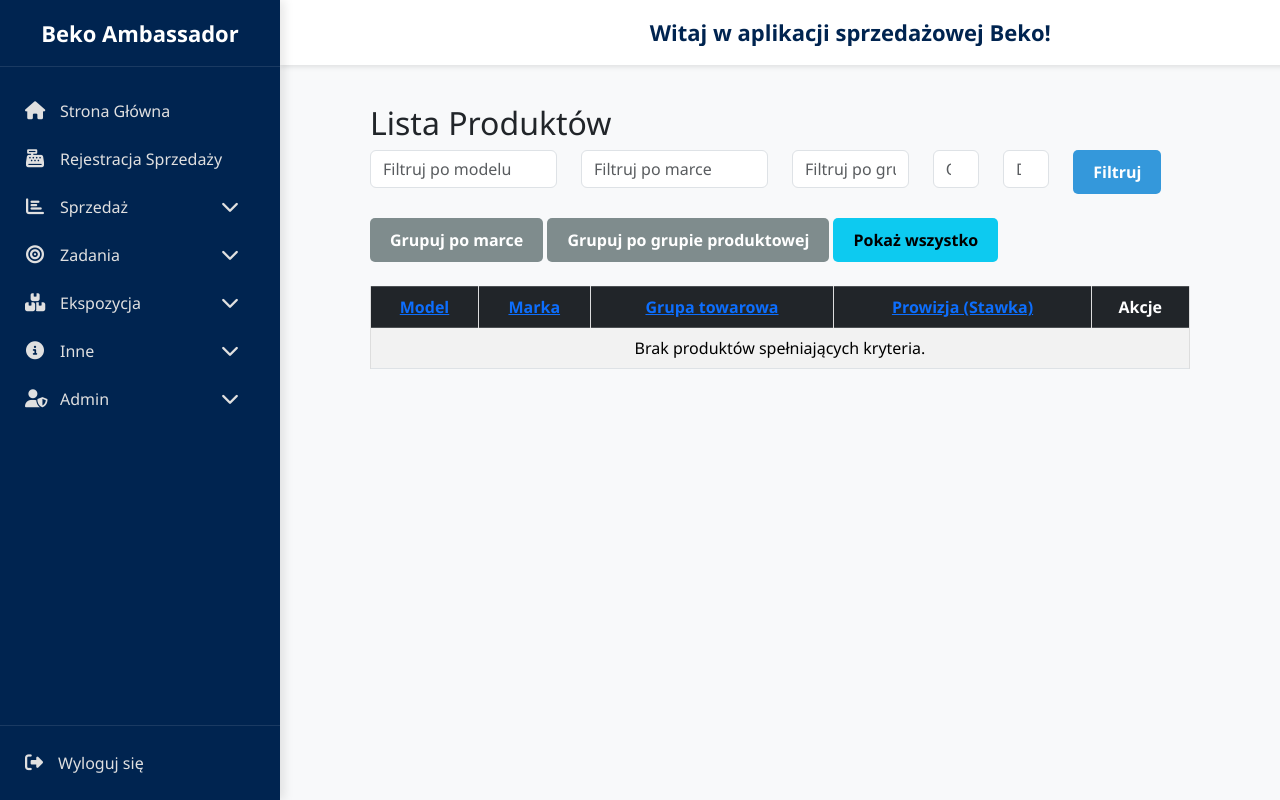
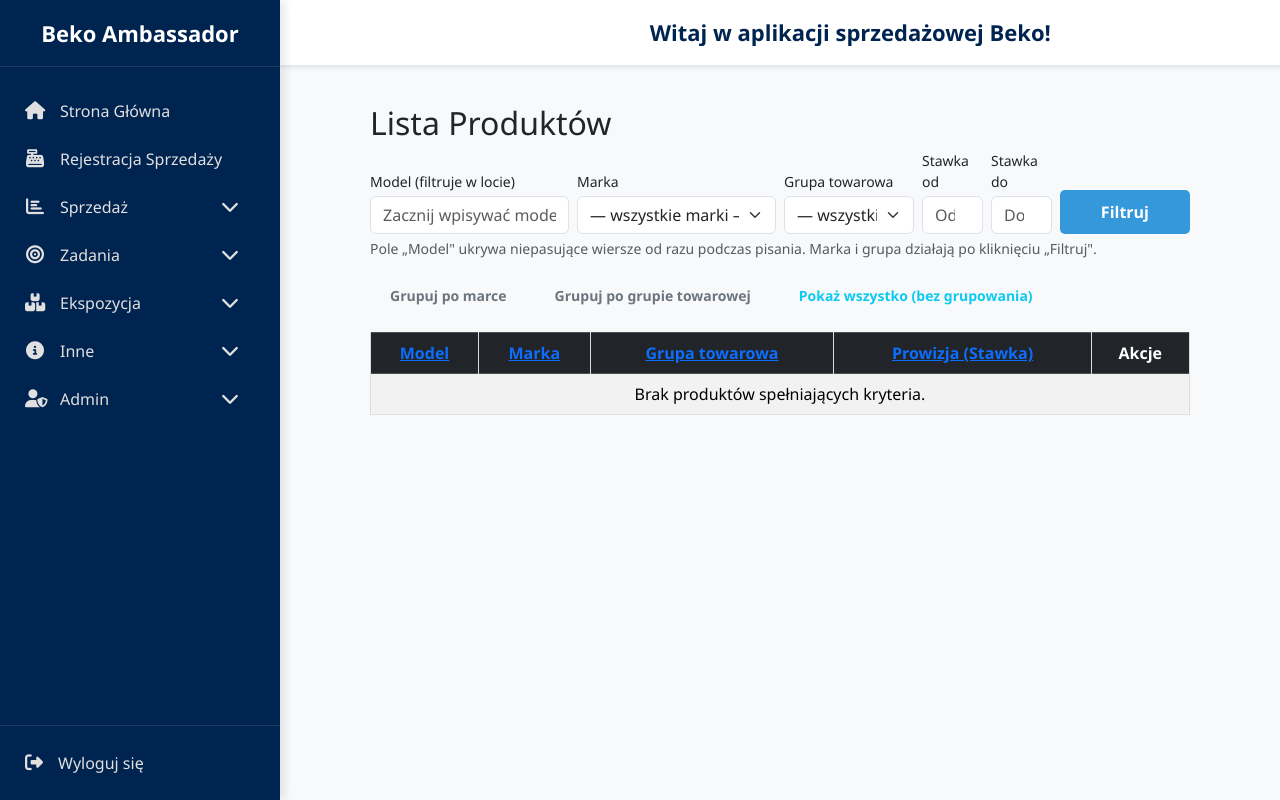
Before and after one commit to Fizyriusz/beko-sales-app, a Django app: page /produkty/produkty/ in a window 1280 px wide. Run offline with Django 5.2, Linux system fonts and the light colour scheme; the visitor is signed in with stand-in values (Sample User, id 1); data that the repository does not hold is empty.

Commit message:
feat: usprawnienia listy produktow, zadan, kalendarza i przeglad grup/marek
Lista produktow:
- Filtry marki i grupy towarowej jako listy rozwijane (wartosci z bazy)
- Dynamiczne filtrowanie po modelu w locie (ukrywanie niepasujacych wierszy
  bez przeladowania; w widoku grupowym auto-rozwijanie grup z trafieniami)
- Grupowanie domyslnie zwiniete + licznik produktow w naglowku grupy

Zadania (bez zmiany logiki liczenia - dokladne modele + okres):
- Czytelne wyjasnienie zasad naliczania postepu na stronie zadania
- Ostrzezenie gdy postep=0 a modele maja sprzedaz poza okresem (problem z data)
- Nowa kolumna "W okresie zadania" obok analizy z ostatnich N dni

Kalendarz:
- Znacznik statusu dnia pracy: Otwarty / Zamkniety + legenda

Panel admina:
- Nowy widok "Grupy i marki" z licznikami produktow, oznaczeniem pustych/
  blednych wartosci i linkami do przefiltrowanej listy produktow (do czyszczenia
  blednie zapisanych grup/marek)

Testy:
- tests_smoke.py: renderowanie zmienionych/nowych widokow (20/20 przechodzi)

Co-Authored-By: Claude Opus 4.8 <noreply@anthropic.com>

```diff
--- a/produkty/static/produkty/js/lista_produktow.js
+++ b/produkty/static/produkty/js/lista_produktow.js
@@ -1,4 +1,57 @@
-// This file can be used for future enhancements to the product list page.
-document.addEventListener('DOMContentLoaded', function() {
-    // Tutaj można dodać kod, który ma być wykonany po załadowaniu strony
+// Dynamiczne filtrowanie listy produktow po modelu (bez przeladowania strony).
+document.addEventListener('DOMContentLoaded', function () {
+    const input = document.getElementById('modelLiveFilter');
+    if (!input) return;
+
+    const emptyMsg = document.getElementById('liveFilterEmpty');
+    // Wszystkie wiersze produktow (dzialaja zarowno w widoku tabeli, jak i w grupowaniu).
+    const rows = Array.from(document.querySelectorAll('tr[data-model]'));
+    const groupItems = Array.from(document.querySelectorAll('[data-group-item]'));
+
+    function applyFilter() {
+        const q = input.value.trim().toLowerCase();
+        let visibleCount = 0;
+
+        rows.forEach(function (row) {
+            const model = row.getAttribute('data-model') || '';
+            const match = q === '' || model.indexOf(q) !== -1;
+            row.style.display = match ? '' : 'none';
+            if (match) visibleCount++;
+        });
+
+        // Widok grupowany: pokazuj tylko grupy, ktore maja pasujace wiersze,
+        // i automatycznie rozwijaj je podczas wyszukiwania.
+        groupItems.forEach(function (item) {
+            const itemRows = item.querySelectorAll('tr[data-model]');
+            let anyVisible = false;
+            itemRows.forEach(function (r) {
+                if (r.style.display !== 'none') anyVisible = true;
+            });
+            item.style.display = anyVisible ? '' : 'none';
+
+            const collapse = item.querySelector('.accordion-collapse');
+            const button = item.querySelector('.accordion-button');
+            if (collapse && button) {
+                if (q !== '' && anyVisible) {
+                    collapse.classList.add('show');
+                    button.classList.remove('collapsed');
+                    button.setAttribute('aria-expanded', 'true');
+                } else if (q === '') {
+                    // Po wyczyszczeniu pola przywracamy zwiniete grupy.
+                    collapse.classList.remove('show');
+                    button.classList.add('collapsed');
+                    button.setAttribute('aria-expanded', 'false');
+                }
+            }
+        });
+
+        if (emptyMsg) {
+            emptyMsg.classList.toggle('d-none', visibleCount !== 0);
+        }
+    }
+
+    input.addEventListener('input', applyFilter);
+
+    // Jesli pole ma juz wartosc (np. po przeslaniu formularza), zastosuj od razu.
+    if (input.value.trim() !== '') applyFilter();
 });
--- a/produkty/templates/produkty/base.html
+++ b/produkty/templates/produkty/base.html
@@ -94,6 +94,7 @@
                     <a href="#" class="submenu-toggle"><i class="fas fa-user-shield"></i> Admin <i class="fas fa-chevron-down float-end"></i></a>
                     <ul class="submenu">
                         <li><a href="{% url 'produkty:import_excel' %}">Import produktów</a></li>
+                        <li><a href="{% url 'produkty:grupy_marki' %}">Grupy i marki (przegląd)</a></li>
                         <li><a href="{% url 'produkty:konta_lista' %}">Zarządzanie kontami</a></li>
                         <li><a href="{% url 'produkty:wyciagnij_liste_modeli' %}">Wyciągnij listę modeli</a></li>
                         <li><a href="{% url 'produkty:delete_sales_for_day' %}">Usuń sprzedaż z dnia</a></li>
--- a/produkty/templates/produkty/lista_produktow.html
+++ b/produkty/templates/produkty/lista_produktow.html
@@ -8,47 +8,67 @@
 <div class="container mt-4">
     <h2>Lista Produktów</h2>
 
-    <form method="get" class="mb-4">
-        <div class="row">
+    <form method="get" class="mb-3">
+        <div class="row g-2 align-items-end">
             <div class="col-md-3">
-                <input type="text" name="model" class="form-control" placeholder="Filtruj po modelu" value="{{ model_filter }}">
+                <label class="form-label small mb-1">Model (filtruje w locie)</label>
+                <input type="text" name="model" id="modelLiveFilter" class="form-control"
+                       placeholder="Zacznij wpisywać model..." value="{{ model_filter }}" autocomplete="off">
             </div>
             <div class="col-md-3">
-                <input type="text" name="marka" class="form-control" placeholder="Filtruj po marce" value="{{ marka_filter }}">
+                <label class="form-label small mb-1">Marka</label>
+                <select name="marka" class="form-select">
+                    <option value="">— wszystkie marki —</option>
+                    {% for m in dostepne_marki %}
+                    <option value="{{ m }}" {% if m == marka_filter %}selected{% endif %}>{{ m }}</option>
+                    {% endfor %}
+                </select>
             </div>
             <div class="col-md-2">
-                <input type="text" name="grupa_towarowa" class="form-control" placeholder="Filtruj po grupie" value="{{ grupa_towarowa_filter }}">
+                <label class="form-label small mb-1">Grupa towarowa</label>
+                <select name="grupa_towarowa" class="form-select">
+                    <option value="">— wszystkie grupy —</option>
+                    {% for g in dostepne_grupy %}
+                    <option value="{{ g }}" {% if g == grupa_towarowa_filter %}selected{% endif %}>{{ g }}</option>
+                    {% endfor %}
+                </select>
             </div>
             <div class="col-md-1">
+                <label class="form-label small mb-1">Stawka od</label>
                 <input type="number" step="0.01" name="prowizja_od" class="form-control" placeholder="Od" value="{{ prowizja_od }}">
             </div>
             <div class="col-md-1">
+                <label class="form-label small mb-1">Stawka do</label>
                 <input type="number" step="0.01" name="prowizja_do" class="form-control" placeholder="Do" value="{{ prowizja_do }}">
             </div>
-            <div class="col-md-2">
+            <div class="col-md-2 d-grid">
                 <button type="submit" class="btn btn-primary">Filtruj</button>
             </div>
         </div>
+        <div class="form-text mt-1">
+            Pole „Model" ukrywa niepasujące wiersze od razu podczas pisania. Marka i grupa działają po kliknięciu „Filtruj".
+        </div>
     </form>
 
-    <div class="mb-4">
-        <a href="?{% query_transform group='marka' %}" class="btn btn-secondary">Grupuj po marce</a>
-        <a href="?{% query_transform group='grupa_towarowa' %}" class="btn btn-secondary">Grupuj po grupie produktowej</a>
-        <a href="?{% query_transform group='' %}" class="btn btn-info">Pokaż wszystko</a>
+    <div class="mb-3 d-flex flex-wrap gap-2">
+        <a href="?{% query_transform group='marka' %}" class="btn btn-outline-secondary btn-sm">Grupuj po marce</a>
+        <a href="?{% query_transform group='grupa_towarowa' %}" class="btn btn-outline-secondary btn-sm">Grupuj po grupie towarowej</a>
+        <a href="?{% query_transform group='' %}" class="btn btn-outline-info btn-sm">Pokaż wszystko (bez grupowania)</a>
     </div>
 
     {% if grouped_produkty %}
+        <p class="text-muted small">Kliknij nazwę grupy, aby ją rozwinąć.</p>
         <div class="accordion" id="groupedProduktyAccordion">
             {% for group_name, product_list in grouped_produkty.items %}
-                <div class="accordion-item">
+                <div class="accordion-item" data-group-item>
                     <h2 class="accordion-header" id="heading-{{ forloop.counter }}">
-                        <button class="accordion-button" type="button" data-bs-toggle="collapse" data-bs-target="#collapse-{{ forloop.counter }}" aria-expanded="true" aria-controls="collapse-{{ forloop.counter }}">
-                            {{ group_name }} ({{ product_list|length }})
+                        <button class="accordion-button collapsed" type="button" data-bs-toggle="collapse" data-bs-target="#collapse-{{ forloop.counter }}" aria-expanded="false" aria-controls="collapse-{{ forloop.counter }}">
+                            {{ group_name|default:"(brak / puste)" }} <span class="badge bg-secondary ms-2">{{ product_list|length }}</span>
                         </button>
                     </h2>
-                    <div id="collapse-{{ forloop.counter }}" class="accordion-collapse collapse show" aria-labelledby="heading-{{ forloop.counter }}" data-bs-parent="#groupedProduktyAccordion">
+                    <div id="collapse-{{ forloop.counter }}" class="accordion-collapse collapse" aria-labelledby="heading-{{ forloop.counter }}" data-bs-parent="#groupedProduktyAccordion">
                         <div class="accordion-body">
-                            <table class="table table-striped table-bordered">
+                            <table class="table table-striped table-bordered mb-0">
                                 <thead class="table-dark">
                                     <tr>
                                         <th>Model</th>
@@ -60,7 +80,7 @@
                                 </thead>
                                 <tbody>
                                     {% for produkt in product_list %}
-                                    <tr>
+                                    <tr data-model="{{ produkt.model|lower }}">
                                         <td>{{ produkt.model }}</td>
                                         <td>{{ produkt.marka }}</td>
                                         <td>{{ produkt.grupa_towarowa }}</td>
@@ -79,7 +99,7 @@
             {% endfor %}
         </div>
     {% else %}
-        <table class="table table-striped table-bordered">
+        <table class="table table-striped table-bordered" id="produktyTable">
             <thead class="table-dark">
                 <tr>
                     <th><a href="?sort=model&dir={% if sort == 'model' and dir == 'asc' %}desc{% else %}asc{% endif %}&model={{ model_filter }}&marka={{ marka_filter }}&grupa_towarowa={{ grupa_towarowa_filter }}&prowizja_od={{ prowizja_od }}&prowizja_do={{ prowizja_do }}">Model</a></th>
@@ -91,7 +111,7 @@
             </thead>
             <tbody>
                 {% for produkt in produkty %}
-                <tr>
+                <tr data-model="{{ produkt.model|lower }}">
                     <td>{{ produkt.model }}</td>
                     <td>{{ produkt.marka }}</td>
                     <td>{{ produkt.grupa_towarowa }}</td>
@@ -102,12 +122,13 @@
                     </td>
                 </tr>
                 {% empty %}
-                <tr>
+                <tr class="no-live-hide">
                     <td colspan="5" class="text-center">Brak produktów spełniających kryteria.</td>
                 </tr>
                 {% endfor %}
             </tbody>
         </table>
+        <p id="liveFilterEmpty" class="text-center text-muted d-none">Brak produktów pasujących do wpisanego modelu.</p>
     {% endif %}
 </div>
 
@@ -115,5 +136,5 @@
 {% endblock %}
 
 {% block extra_js %}
-<script src="{% static 'produkty/js/lista_produktow.js' %}"></script>
+<script src="{% static 'produkty/js/lista_produktow.js' %}?v=2"></script>
 {% endblock %}
--- a/produkty/urls.py
+++ b/produkty/urls.py
@@ -5,6 +5,7 @@ app_name = 'produkty'  # Dodaj to, aby ustawić namespace dla aplikacji
 
 urlpatterns = [
     path('produkty/', views.lista_produktow, name='lista_produktow'),
+    path('produkty/grupy-marki/', views.grupy_marki_przeglad, name='grupy_marki'),
     path('produkty/edit/<int:product_id>/', views.product_edit, name='product_edit'),
     path('', views.home, name='home'),
     path('import/', views.import_excel, name='import_excel'),
--- a/produkty/views.py
+++ b/produkty/views.py
@@ -899,14 +899,23 @@ def szczegoly_zadania(request, zadanie_id):
 
     historia_dict = {item['produkt']: item['ilosc'] for item in historyczne_sprzedaze}
 
+    # Sprzedaz DOKLADNIE w okresie zadania, per produkt - to wlasnie liczy sie do postepu.
+    w_okresie_qs = sprzedaz_w_okresie.values('produkt').annotate(ilosc=Sum('liczba_sztuk'))
+    w_okresie_dict = {item['produkt']: item['ilosc'] for item in w_okresie_qs}
+
     analiza_dane = []
     for prod in modele_w_zadaniu:
         sztuk = historia_dict.get(prod.id, 0)
         analiza_dane.append({
             'produkt': prod,
-            'sztuk': sztuk
+            'sztuk': sztuk,
+            'w_okresie': w_okresie_dict.get(prod.id, 0),
         })
     analiza_dane.sort(key=lambda x: x['sztuk'], reverse=True)
+
+    # Wskazowka diagnostyczna: sa sprzedaze modeli zadania w ostatnim okresie,
+    # ale postep = 0 -> najpewniej sprzedaz ma date spoza okresu zadania.
+    ma_sprzedaz_historyczna = any(item['sztuk'] > 0 for item in analiza_dane)
 
     context = {
         'zadanie': zadanie,
@@ -917,6 +926,7 @@ def szczegoly_zadania(request, zadanie_id):
         'prog_2_status': prog_2_status,
         'analiza_dane': analiza_dane,
         'selected_days': days_int,
+        'ma_sprzedaz_historyczna': ma_sprzedaz_historyczna,
     }
 
     return render(request, 'produkty/szczegoly_zadania.html', context)
@@ -1206,6 +1216,16 @@ def calendar_view(request, year=None, month=None):
         } for sale in sales_in_month
     }
 
+    # Status dni pracy (otwarty/zamkniety) dla zalogowanego uzytkownika
+    dni_pracy = DzienPracy.objects.filter(
+        user=request.user, data__year=year, data__month=month
+    )
+    work_days = {
+        dp.data.day: {
+            'zamkniety': dp.czas_zamkniecia is not None,
+        } for dp in dni_pracy
+    }
+
     # Ustawienia kalendarza
     cal = calendar.Calendar()
     month_days = cal.monthdayscalendar(year, month)
@@ -1221,6 +1241,7 @@ def calendar_view(request, year=None, month=None):
         'month_name': calendar.month_name[month],
         'month_days': month_days,
         'sales_by_day': sales_by_day,
+        'work_days': work_days,
         'today': today,
         'prev_year': prev_month_date.year,
         'prev_month': prev_month_date.month,
@@ -1341,6 +1362,17 @@ def lista_produktow(request):
     if not grouped_produkty:
         produkty = produkty.order_by(sort_by)
 
+    # Listy do filtrow rozwijanych (grupy towarowe i marki) - liczone z calej bazy,
+    # nie z przefiltrowanego zbioru, zeby zawsze mozna bylo wybrac dowolna wartosc.
+    dostepne_grupy = (
+        Produkt.objects.exclude(grupa_towarowa__isnull=True).exclude(grupa_towarowa='')
+        .values_list('grupa_towarowa', flat=True).distinct().order_by('grupa_towarowa')
+    )
+    dostepne_marki = (
+        Produkt.objects.exclude(marka__isnull=True).exclude(marka='')
+        .values_list('marka', flat=True).distinct().order_by('marka')
+    )
+
     context = {
         'produkty': produkty,
         'grouped_produkty': grouped_produkty,
@@ -1352,8 +1384,33 @@ def lista_produktow(request):
         'prowizja_do': prowizja_do,
         'sort': request.GET.get('sort', 'model'),
         'dir': request.GET.get('dir', 'asc'),
+        'dostepne_grupy': dostepne_grupy,
+        'dostepne_marki': dostepne_marki,
     }
     return render(request, 'produkty/lista_produktow.html', context)
+
+@staff_member_required
+def grupy_marki_przeglad(request):
+    """Przeglad samych grup towarowych i marek (z licznikami) - do wychwycenia
+    i poprawy blednie zapisanych wartosci. Kazda pozycja linkuje do listy
+    produktow przefiltrowanej po tej wartosci."""
+    grupy = (
+        Produkt.objects.values('grupa_towarowa')
+        .annotate(liczba=Count('id'))
+        .order_by('grupa_towarowa')
+    )
+    marki = (
+        Produkt.objects.values('marka')
+        .annotate(liczba=Count('id'))
+        .order_by('marka')
+    )
+    context = {
+        'grupy': grupy,
+        'marki': marki,
+        'liczba_grup': grupy.count(),
+        'liczba_marek': marki.count(),
+    }
+    return render(request, 'produkty/grupy_marki.html', context)
 
 @login_required
 def product_edit(request, product_id):
```
Also changed, not shown: produkty/templates/produkty/calendar.html (+15 -1 lines), produkty/templates/produkty/grupy_marki.html (added, +87 -0 lines), produkty/templates/produkty/szczegoly_zadania.html (+20 -1 lines), produkty/tests_smoke.py (added, +57 -0 lines).
